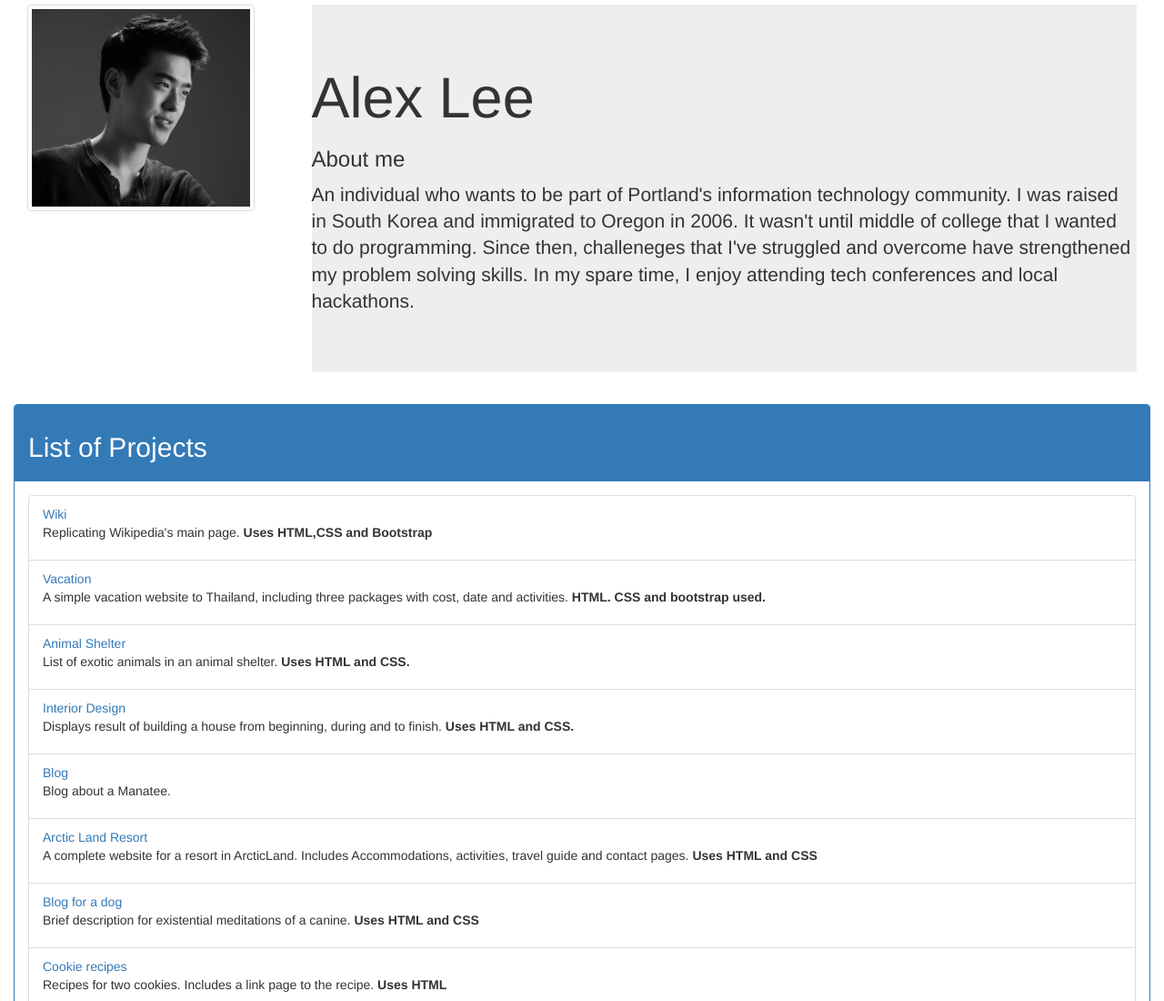
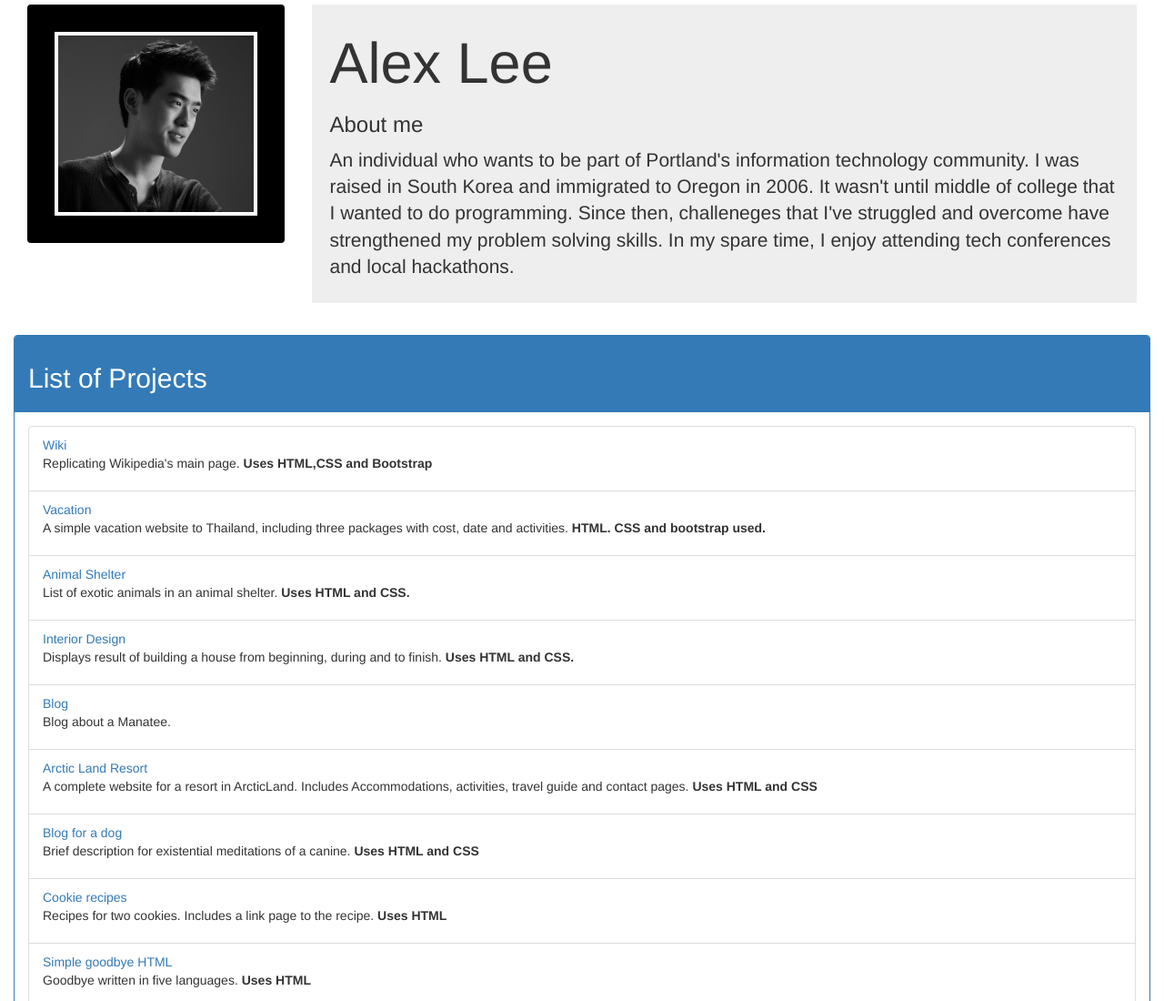
Before and after one commit to doomcatLee/myPortfolio, a plain HTML site: page index.html in a window 1280 px wide. Shown: the top 1100 px of the page at 91% size. Drawn offline with Linux system fonts and the light colour scheme.

Commit message:
add jumbotron and panel

```diff
--- a/css/styles.css
+++ b/css/styles.css
@@ -1,6 +1,19 @@
-img{
-  width: 250px;
-  border-radius: 20px;
+.img-thumbnail{
+  display: inline-block;
+  max-width: 100%;
+  height: auto;
+  padding: 4px;
+  line-height: 1.42857143;
+  background-color: #fff;
+  border: 30px solid #000;
+  border-radius: 4px;
+  -webkit-transition: all .2s ease-in-out;
+  -o-transition: all .2s ease-in-out;
+  transition: all .2s ease-in-out;
+}
+
+.jumbotron{
+  padding: 10px 20px;
 }
 
 
```
